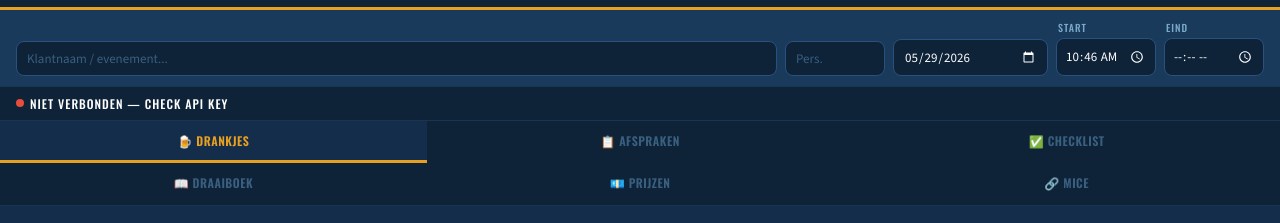
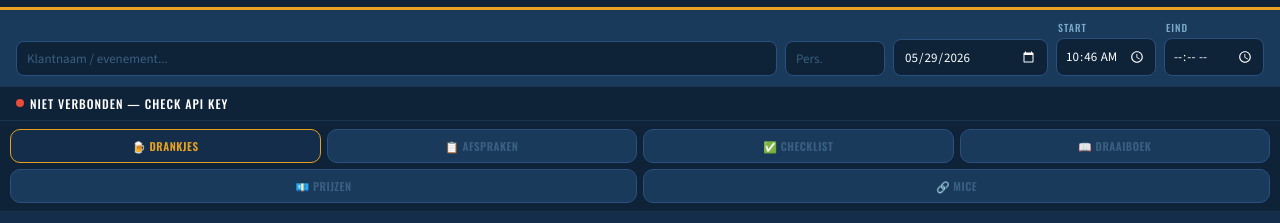
Before and after one commit to chielvantongeren/stoom-bar-app, a website: page index.html in a window 1280 px wide. Shown: the part 65-288 px from the top of the page. Drawn offline with nearby package versions, Linux system fonts and the light colour scheme; no server answers.

Commit message:
Pill-style tabs

```diff
--- a/index.html
+++ b/index.html
@@ -51,10 +51,10 @@ html,body{height:100%;background:#132d4a;}
 .mice-load-btn{background:var(--gold);border:1px solid var(--gold);border-radius:8px;color:var(--bg3);font-size:12px;font-family:'Oswald',sans-serif;font-weight:700;letter-spacing:1px;text-transform:uppercase;padding:7px 14px;cursor:pointer;white-space:nowrap;}
 .mice-load-btn:active{transform:scale(.97);}
 
-.tab-bar{display:flex;flex-wrap:wrap;background:var(--bg3);border-bottom:1px solid var(--border2);}
+.tab-bar{display:flex;flex-wrap:wrap;background:var(--bg3);border-bottom:1px solid var(--border2);padding:8px 10px;gap:6px;}
 .tab-bar::-webkit-scrollbar{display:none;}
-.tab-btn{flex:1;min-width:calc(33.33% - 1px);padding:11px 4px;background:none;border:none;color:var(--dimmed);font-family:'Oswald',sans-serif;font-weight:600;font-size:12px;letter-spacing:.5px;text-transform:uppercase;cursor:pointer;border-bottom:3px solid transparent;white-space:nowrap;transition:all .2s;}
-.tab-btn.active{color:var(--gold);border-bottom-color:var(--gold);background:var(--bg);}
+.tab-btn{flex:1;min-width:calc(23% - 1px);padding:8px 6px;background:var(--bg2);border:1px solid var(--border);border-radius:10px;color:var(--dimmed);font-family:'Oswald',sans-serif;font-weight:600;font-size:11px;letter-spacing:.5px;text-transform:uppercase;cursor:pointer;white-space:nowrap;transition:all .2s;text-align:center;}
+.tab-btn.active{color:var(--gold);border-color:var(--gold);background:var(--bg);}
 .tab-content{display:none;padding:16px 16px 60px;}
 .tab-content.active{display:block;}
 @media(min-width:700px){.tab-content{padding:20px 28px 70px;}}
```
